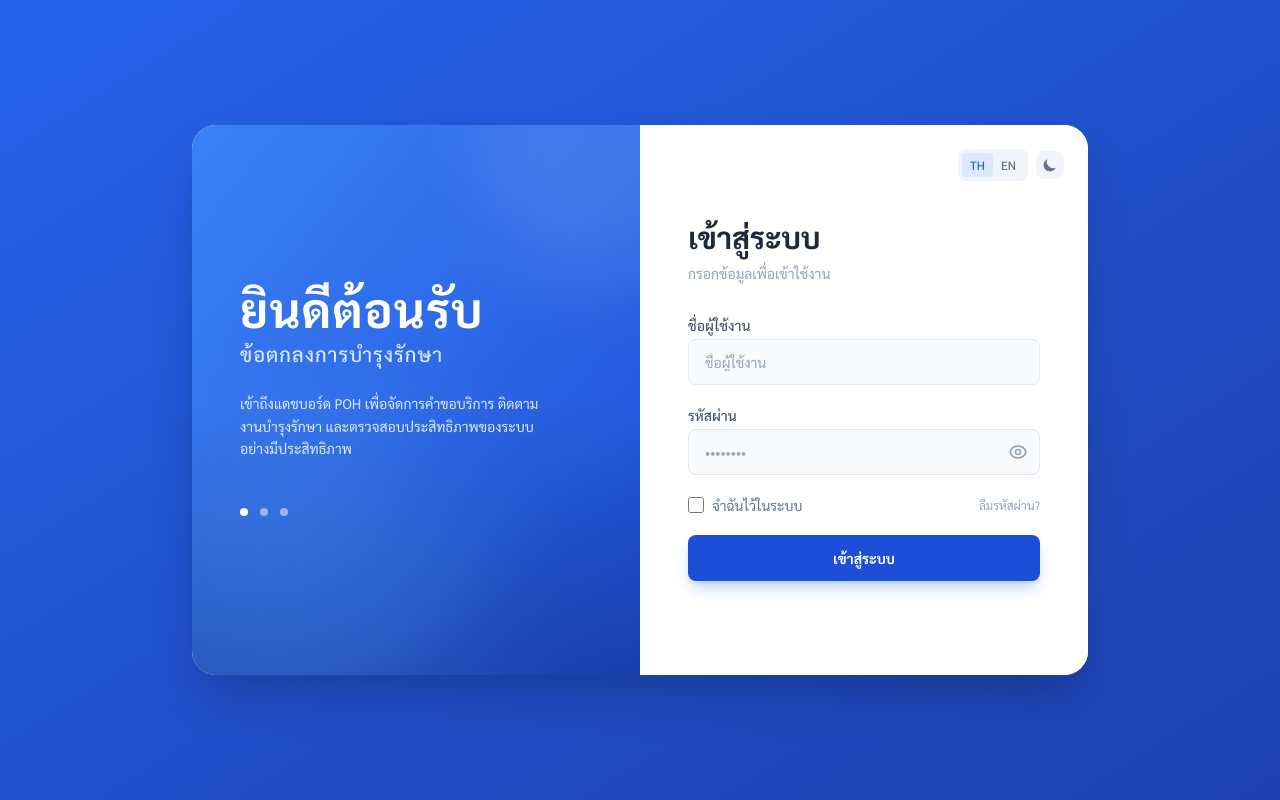
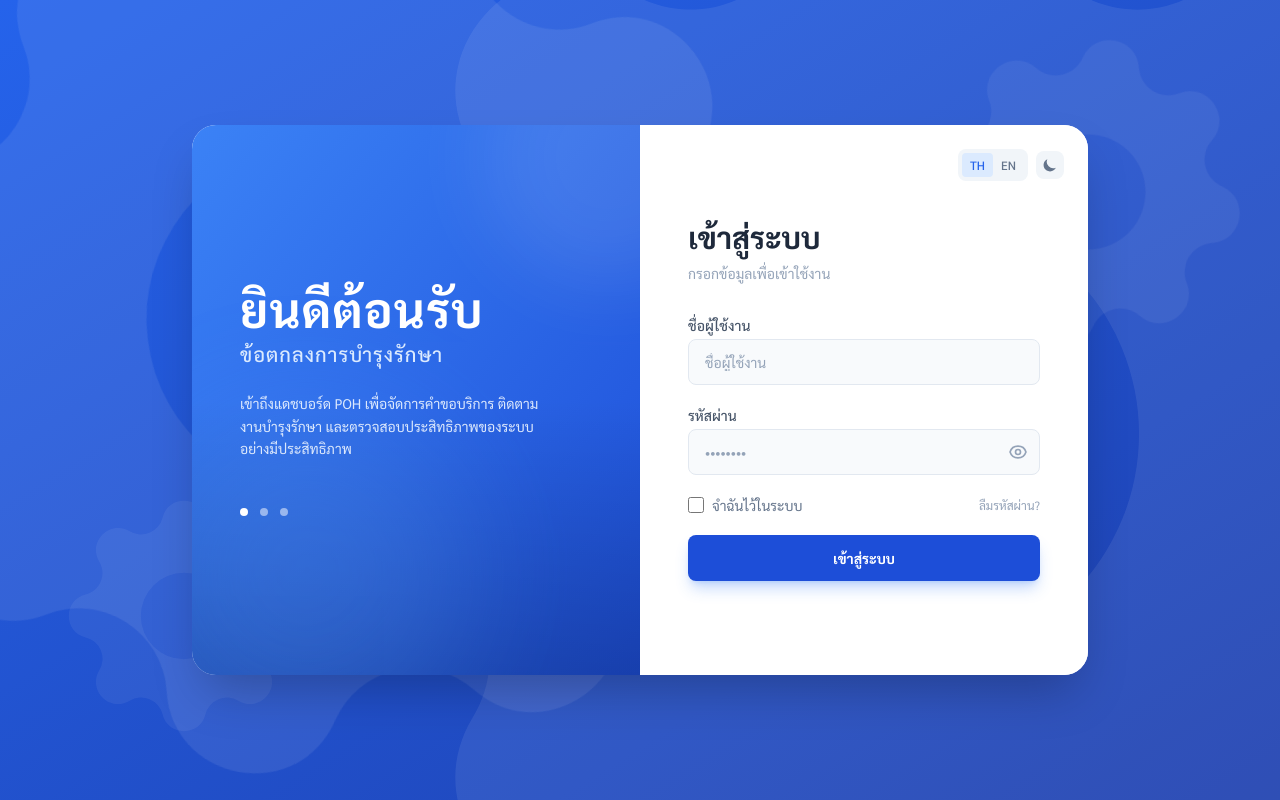
Before and after one commit to mrdev101-spec/proj-a, a plain HTML site: page login.html in a window 1280 px wide. Drawn offline with nearby package versions, Linux system fonts and the light colour scheme; some packages are replaced by stand-ins of ours; a script that the page names is missing.

Commit message:
gear spin background

```diff
--- a/login.html
+++ b/login.html
@@ -26,19 +26,82 @@
             font-family: 'Sarabun', sans-serif;
         }
 
-        /* Fix for external extension injecting content */
         #preact-border-shadow-host {
             display: none !important;
+        }
+
+        @keyframes spin-stop {
+            0% {
+                transform: rotate(0deg);
+            }
+
+            100% {
+                transform: rotate(100deg);
+            }
+        }
+
+        @keyframes spin-reverse-stop {
+            0% {
+                transform: rotate(100deg);
+            }
+
+            100% {
+                transform: rotate(0deg);
+            }
+        }
+
+        .animate-spin-stop {
+            animation-name: spin-stop;
+        }
+
+        .animate-spin-reverse-stop {
+            animation-name: spin-reverse-stop;
         }
     </style>
 </head>
 
 <body
-    class="bg-gradient-to-br from-blue-600 to-blue-800 dark:from-slate-900 dark:to-slate-950 min-h-screen flex items-center justify-center p-4 transition-colors duration-300">
+    class="bg-gradient-to-br from-blue-600 to-blue-800 dark:from-slate-900 dark:to-slate-950 min-h-screen flex items-center justify-center p-4 transition-colors duration-300 relative overflow-hidden">
+
+    <!-- Animated Background Gears -->
+    <div class="absolute inset-0 overflow-hidden pointer-events-none z-0">
+        <!-- Gear 1: Top Left, Large -->
+        <svg class="absolute -top-64 -left-64 w-[1150px] h-[1150px] text-white opacity-[0.08] dark:opacity-[0.1] animate-spin-stop"
+            style="animation-duration: 2s; animation-timing-function: cubic-bezier(0.1, 0.8, 0.2, 1); animation-fill-mode: forwards;"
+            fill="currentColor" viewBox="0 0 20 20">
+            <path fill-rule="evenodd"
+                d="M11.49 3.17c-.38-1.56-2.6-1.56-2.98 0a1.532 1.532 0 01-2.286.948c-1.372-.836-2.942.734-2.106 2.106.54.886.061 2.042-.947 2.287-1.561.379-1.561 2.6 0 2.978a1.532 1.532 0 01.947 2.287c-.836 1.372.734 2.942 2.106 2.106a1.532 1.532 0 012.287.947c.379 1.561 2.6 1.561 2.978 0a1.533 1.533 0 012.287-.947c1.372.836 2.942-.734 2.106-2.106a1.533 1.533 0 01.947-2.287c1.561-.379 1.561-2.6 0-2.978a1.532 1.532 0 01-.947-2.287c.836-1.372-.734-2.942-2.106-2.106a1.532 1.532 0 01-2.287-.947zM10 13a3 3 0 100-6 3 3 0 000 6z"
+                clip-rule="evenodd"></path>
+        </svg>
+        <!-- Gear 2: Bottom Right, Large -->
+        <svg class="absolute -bottom-96 -right-96 w-[1500px] h-[1500px] text-white opacity-[0.08] dark:opacity-[0.1] animate-spin-reverse-stop"
+            style="animation-duration: 3s; animation-timing-function: cubic-bezier(0.1, 0.8, 0.2, 1); animation-fill-mode: forwards;"
+            fill="currentColor" viewBox="0 0 20 20">
+            <path fill-rule="evenodd"
+                d="M11.49 3.17c-.38-1.56-2.6-1.56-2.98 0a1.532 1.532 0 01-2.286.948c-1.372-.836-2.942.734-2.106 2.106.54.886.061 2.042-.947 2.287-1.561.379-1.561 2.6 0 2.978a1.532 1.532 0 01.947 2.287c-.836 1.372.734 2.942 2.106 2.106a1.532 1.532 0 012.287.947c.379 1.561 2.6 1.561 2.978 0a1.533 1.533 0 012.287-.947c1.372.836 2.942-.734 2.106-2.106a1.533 1.533 0 01.947-2.287c1.561-.379 1.561-2.6 0-2.978a1.532 1.532 0 01-.947-2.287c.836-1.372-.734-2.942-2.106-2.106a1.532 1.532 0 01-2.287-.947zM10 13a3 3 0 100-6 3 3 0 000 6z"
+                clip-rule="evenodd"></path>
+        </svg>
+        <!-- Gear 3: Top Right, Medium -->
+        <svg class="absolute top-0 right-0 w-96 h-96 text-white opacity-[0.06] dark:opacity-[0.08] animate-spin-stop"
+            style="animation-duration: 2s; animation-timing-function: cubic-bezier(0.1, 0.8, 0.2, 1); animation-fill-mode: forwards;"
+            fill="currentColor" viewBox="0 0 20 20">
+            <path fill-rule="evenodd"
+                d="M11.49 3.17c-.38-1.56-2.6-1.56-2.98 0a1.532 1.532 0 01-2.286.948c-1.372-.836-2.942.734-2.106 2.106.54.886.061 2.042-.947 2.287-1.561.379-1.561 2.6 0 2.978a1.532 1.532 0 01.947 2.287c-.836 1.372.734 2.942 2.106 2.106a1.532 1.532 0 012.287.947c.379 1.561 2.6 1.561 2.978 0a1.533 1.533 0 012.287-.947c1.372.836 2.942-.734 2.106-2.106a1.533 1.533 0 01.947-2.287c1.561-.379 1.561-2.6 0-2.978a1.532 1.532 0 01-.947-2.287c.836-1.372-.734-2.942-2.106-2.106a1.532 1.532 0 01-2.287-.947zM10 13a3 3 0 100-6 3 3 0 000 6z"
+                clip-rule="evenodd"></path>
+        </svg>
+        <!-- Gear 4: Bottom Left, Small -->
+        <svg class="absolute bottom-10 left-10 w-72 h-72 text-white opacity-[0.06] dark:opacity-[0.08] animate-spin-reverse-stop"
+            style="animation-duration: 3s; animation-timing-function: cubic-bezier(0.1, 0.8, 0.2, 1); animation-fill-mode: forwards;"
+            fill="currentColor" viewBox="0 0 20 20">
+            <path fill-rule="evenodd"
+                d="M11.49 3.17c-.38-1.56-2.6-1.56-2.98 0a1.532 1.532 0 01-2.286.948c-1.372-.836-2.942.734-2.106 2.106.54.886.061 2.042-.947 2.287-1.561.379-1.561 2.6 0 2.978a1.532 1.532 0 01.947 2.287c-.836 1.372.734 2.942 2.106 2.106a1.532 1.532 0 012.287.947c.379 1.561 2.6 1.561 2.978 0a1.533 1.533 0 012.287-.947c1.372.836 2.942-.734 2.106-2.106a1.533 1.533 0 01.947-2.287c1.561-.379 1.561-2.6 0-2.978a1.532 1.532 0 01-.947-2.287c.836-1.372-.734-2.942-2.106-2.106a1.532 1.532 0 01-2.287-.947zM10 13a3 3 0 100-6 3 3 0 000 6z"
+                clip-rule="evenodd"></path>
+        </svg>
+    </div>
 
     <!-- Floating Card Container -->
     <div
-        class="bg-white dark:bg-slate-800 rounded-3xl shadow-2xl overflow-hidden flex flex-col lg:flex-row w-full max-w-4xl min-h-[550px]">
+        class="relative z-10 bg-white dark:bg-slate-800 rounded-3xl shadow-2xl overflow-hidden flex flex-col lg:flex-row w-full max-w-4xl min-h-[550px]">
 
         <!-- Left Zone: Welcome / Info -->
         <div
@@ -146,9 +209,7 @@
                         class="h-4 w-4 text-blue-600 focus:ring-blue-500 border-slate-300 rounded cursor-pointer">
                     <label for="remember-me"
                         class="ml-2 block text-sm text-slate-500 dark:text-slate-400 cursor-pointer select-none"
-                        data-i18n="remember_me">
-                        Remember me
-                    </label>
+                        data-i18n="remember_me">Remember me</label>
                     <a href="#" id="forgot-password-link"
                         class="ml-auto text-xs text-slate-400 hover:text-slate-600 dark:hover:text-slate-300"
                         data-i18n="forgot_password_link">Forgot Password?</a>
@@ -309,6 +370,7 @@
 
         // --- Forgot Password Logic ---
         const forgotPasswordLink = document.getElementById('forgot-password-link');
+
         if (forgotPasswordLink) {
             forgotPasswordLink.addEventListener('click', function (e) {
                 e.preventDefault();
@@ -406,6 +468,7 @@
 
                 // Handle specific known errors or generic ones
                 let errorMsg = error.message;
+
                 if (errorMsg === 'Failed to fetch') {
                     errorMsg = 'Connection failed. Please check your internet or API URL.';
                 }
```
